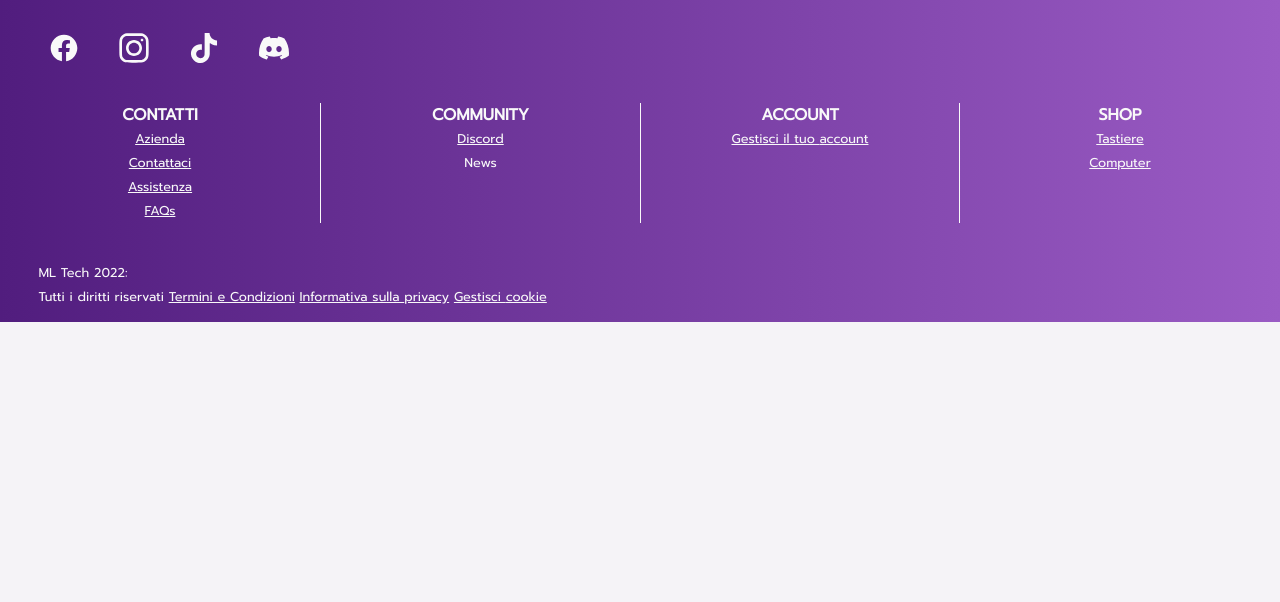
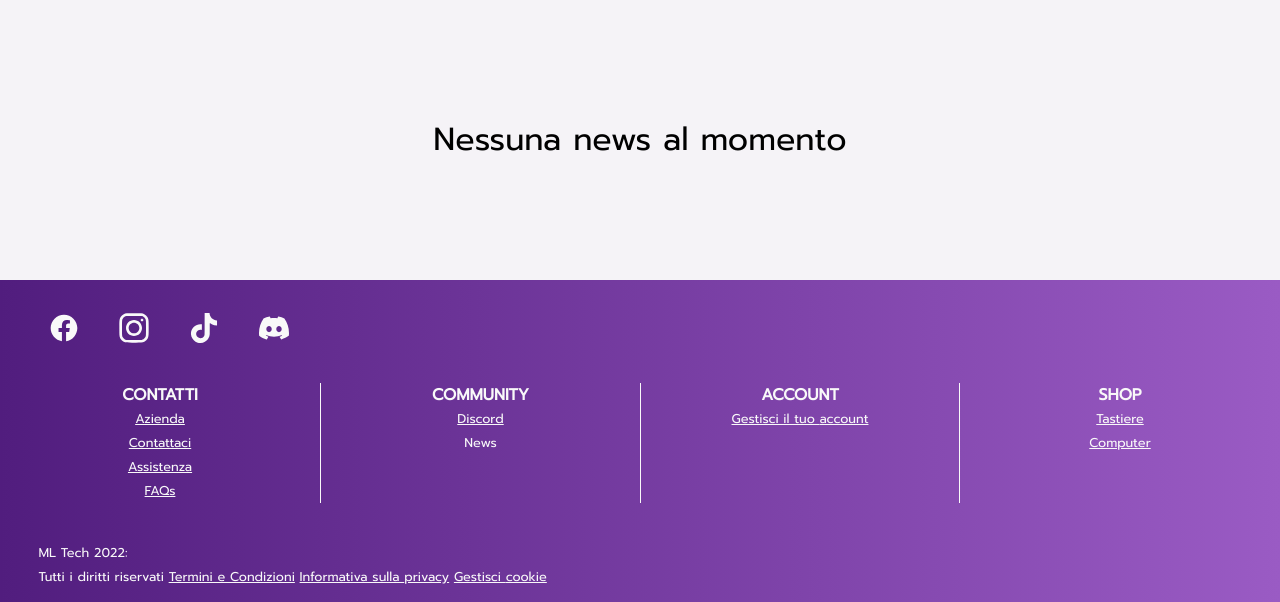
Before and after one commit to orlifera/TecWeb, a PHP site: page /src/pages/news.html in a window 1280 px wide. Shown: the part 229-831 px from the top of the page. Before the commit the page ends 551 px from the top, so only its background shows below. Run offline with PHP 8.4, Linux system fonts and the light colour scheme.

Commit message:
commenti

```diff
--- a/src/css/mini.css
+++ b/src/css/mini.css
@@ -1,3 +1,4 @@
+/* media query per telefono con schermo inferiore a 420px */
 @media (max-width: 420px) {
     #main-header #logo {
         font-size: 3em;
@@ -131,6 +132,7 @@
     }
 }
 
+/* media query per telefono con schermo inferiore a 376px */
 @media (max-width: 376px) {
 
     #mobile ul li {
@@ -188,6 +190,7 @@
     }
 }
 
+/* media query per telefono con schermo inferiore a 300px */
 @media (max-width: 300px) {
     #mobile ul li {
         padding: 0 0.5em;
@@ -242,10 +245,7 @@
     --moon-display: block;
 }
 
-.spacer {
-    height: 100dvh;
-}
-
+/* nascondo footer computer */
 footer {
     display: none;
 }
@@ -260,14 +260,17 @@ footer {
     filter: invert(1);
 }
 
+/* nascondo bredcrumb */
 #breadcrumb {
     display: none;
 }
 
+/* nascondo menu */
 nav#menu {
     display: none;
 }
 
+/* navbar mobile */
 #mobile {
     display: block;
     width: 100%;
@@ -287,6 +290,8 @@ nav#menu {
     display: inline-block;
     padding: 0 1.5em;
 }
+
+/* Index */
 
 div#presentation {
     height: 85dvh;
@@ -314,13 +319,6 @@ div#presentation {
     font-size: 1em;
 }
 
-/* div#examples blockquote.tiktok-embed {
-    display: block;
-    width: 3em;
-    padding: 0 1em;
-    margin: unset;
-} */
-
 #last {
     padding: 4em 0;
     gap: 2em;
@@ -330,6 +328,7 @@ div#presentation {
     width: 70%;
 }
 
+/* footer mobile */
 #mobile-footer {
     display: block;
     margin-bottom: 4.1em;
@@ -359,6 +358,8 @@ div#presentation {
     width: 70%;
 }
 
+/* Contatti */
+
 #contact-info {
     padding-top: 2em;
 }
@@ -385,6 +386,7 @@ div#presentation {
     font-size: 1.8em;
 }
 
+/* dropup */
 #mobile {
     z-index: 999;
 }
@@ -461,11 +463,13 @@ div#presentation {
     color: var(--text-100);
 }
 
+/* oscura il background */
 .obscured {
     filter: blur(5px);
     position: fixed;
 }
 
+/* theme switcher per mobile */
 #mob-theme-switcher {
     background-color: var(--bg-100);
     border-radius: 50%;
@@ -502,6 +506,8 @@ div#presentation {
     fill: var(--icon-moon);
     display: var(--moon-display);
 }
+
+/* Login Signup Checkout */
 
 main#login-main {
     height: unset;
@@ -571,6 +577,7 @@ main#login-main {
     margin: unset;
 }
 
+/* Product e Catalog */
 .product-display {
     flex-direction: column;
 }
@@ -604,6 +611,8 @@ main#login-main {
 #product .container {
     margin-bottom: 3em;
 }
+
+/* Profile */
 
 .info-container {
     flex-direction: column;
@@ -640,6 +649,7 @@ main#login-main {
     fill: var(--text-100);
 }
 
+/* car e payments */
 .card {
     display: flex;
     flex-direction: column;
@@ -699,6 +709,7 @@ main#login-main {
     padding: 0.8em;
 }
 
+/* cookie popup */
 section#cookie-section {
     width: 100%;
     left: 0;
@@ -729,6 +740,8 @@ div.cookie-subcontainer {
     padding: 1em 0 4em;
 }
 
+/* Cart */
+
 main#cart-main .cart-container a {
     width: 30%;
 }
@@ -741,6 +754,7 @@ main#cart-main .cart-container a {
     width: 30%
 }
 
+/* sidenav */
 #side div#profileDiv {
     justify-content: flex-start;
 }
--- a/src/css/styles.css
+++ b/src/css/styles.css
@@ -1,4 +1,4 @@
-/*PER PAGINA 404*/
+/* Pagina 404 */
 @font-face {
     font-family: "Monoton";
     src: url(../../assets/fonts/Prompt/Monoton-Regular.ttf) format('truetype');
@@ -35,7 +35,7 @@
     transition: var(--default-transition);
 }
 
-/* Variabili indipendenti dalla modalità del sito */
+/* variabili indipendenti dalla modalità del sito */
 :root {
     --default-transition: color .3s ease-in-out, background-color .3s ease-in-out, fill .3s ease-in-out,
         border-color .3s ease-in-out, transform .3s ease-in-out, linear-gradient .3s ease-in-out;
@@ -59,7 +59,7 @@
 
 }
 
-/* Variabili per la modalità chiara*/
+/* variabili per la modalità chiara*/
 :root[data-theme="light"] {
     --primary-100: #511d7e;
     --primary-200: #9a5bc4;
@@ -89,7 +89,7 @@
     --placeholder: #989898;
 }
 
-/* Variabili per la palette scura */
+/* variabili per la palette scura */
 [data-theme="dark"] {
     --primary-100: #563763;
     --primary-200: #915ba9;
@@ -126,7 +126,7 @@ main {
     width: 100%;
 }
 
-/*Shake icona carrello quando aggiungi prodotti */
+/* shake icona carrello quando aggiungi prodotti */
 @keyframes shake {
     0% {
         transform: translateX(0);
@@ -153,12 +153,12 @@ main {
     animation: shake 0.5s ease-in-out;
 }
 
+/* header contenente il logo */
 #main-header {
     background-color: var(--bg-100);
-
-}
-
-/* Text replacement */
+}
+
+/* text replacement */
 #logo {
     text-indent: -999em;
     background-size: contain;
@@ -173,6 +173,7 @@ main {
     filter: invert(1);
 }
 
+/* navbar principale fissa allo scroll */
 #menu {
     background: linear-gradient(to top, var(--primary-100), var(--primary-200));
     justify-content: center;
@@ -182,6 +183,9 @@ main {
     justify-content: space-between;
     width: 100%;
     color: var(--text-300);
+    position: sticky;
+    top: 0;
+    z-index: 999;
 }
 
 a {
@@ -191,12 +195,6 @@ a {
 
 abbr {
     text-decoration: none;
-}
-
-#menu {
-    position: sticky;
-    top: 0;
-    z-index: 999;
 }
 
 #menu a {
@@ -207,10 +205,6 @@ abbr {
 nav#menu .switch {
     padding-right: 2em;
     padding-left: 1em;
-}
-
-nav#menu a {
-    text-decoration: none;
 }
 
 #left li {
@@ -259,7 +253,7 @@ nav#menu a {
     margin: 1em 0;
 }
 
-/*DROPDOWN*/
+/* Classi importanti per funzioni js */
 .hidden {
     display: none !important;
     /*Usato important di modo che quando viene aggiunta classe show o hidden da js, non venga sovrascritta da classi con maggior specificità*/
@@ -268,6 +262,8 @@ nav#menu a {
 .show {
     display: block !important;
 }
+
+/* Dropdown */
 
 #menu ul.dropdown-list li {
     width: 7em;
@@ -314,7 +310,6 @@ ul.dropdown-list a {
 
 ul li:hover ul.dropdown-list {
     display: block !important;
-    /*DA RIVEDERE*/
 }
 
 nav svg:not(.signup, #sun, #moon) {
@@ -325,6 +320,7 @@ nav svg:not(.signup, #sun, #moon) {
     transform: scaleX(-1);
 }
 
+/* breadcrumb */
 #breadcrumb {
     display: block;
     padding: 0.5em;
@@ -343,10 +339,6 @@ nav svg:not(.signup, #sun, #moon) {
     display: inline;
     vertical-align: middle;
     margin-right: 8px;
-}
-
-.float {
-    padding-top: 6em;
 }
 
 .signup path{
@@ -356,8 +348,9 @@ nav svg:not(.signup, #sun, #moon) {
     stroke-linejoin: round;
 }
 
-/* index */
-
+/* Index */
+
+/* presentation */
 #presentation {
     width: 100%;
     background: linear-gradient(-45deg, var(--accent-100), var(--accent-200));
@@ -392,6 +385,7 @@ nav svg:not(.signup, #sun, #moon) {
     font-size: 2em;
 }
 
+/* informazioni */
 #info {
     width: 100%;
     margin: 2em 0 5em;
@@ -411,6 +405,7 @@ nav svg:not(.signup, #sun, #moon) {
     color: var(--text-100)
 }
 
+/* reviews in index */
 #ref-rew {
     font-size: 1em;
     color: var(--primary-200);
@@ -444,6 +439,7 @@ nav svg:not(.signup, #sun, #moon) {
     box-shadow: 0 1em 2em -0.9em rgba(0, 0, 0, 0.7);
 }
 
+/* video examples */
 #examples {
     width: 100%;
     margin-bottom: 5em;
@@ -465,10 +461,10 @@ nav svg:not(.signup, #sun, #moon) {
     padding: 1em 0;
 }
 
+/* about us */
 #about {
     width: 100%;
     padding: 4em 0 10em 0;
-    /* background: linear-gradient(-45deg, var(--accent-100), var(--accent-200)); */
     background-color: var(--accent-100);
     color: var(--text-100);
 }
@@ -486,6 +482,7 @@ nav svg:not(.signup, #sun, #moon) {
     line-height: 2em;
 }
 
+/* newsletter */
 #last {
     display: flex;
     justify-content: center;
@@ -497,7 +494,6 @@ nav svg:not(.signup, #sun, #moon) {
     border-bottom: 1px solid var(--text-300);
 }
 
-
 #last div {
     width: 30%;
     text-align: left;
@@ -523,8 +519,6 @@ nav svg:not(.signup, #sun, #moon) {
     padding: 2px;
 }
 
-/* NON MI PIACE QUESTO FLEX PERCHE' DOVREBBE FARSI SENZA MA NON SO PERCHE' NON MI VA
-   NE USANDO DISPLAY INLINE NE ALTRI METODI - VA RIVISTO PERCHE' LEI NON VUOLE FLEX A CASO */
 #newsletter #label-form-terms {
     display: flex;
     align-items: center;
@@ -538,6 +532,7 @@ nav svg:not(.signup, #sun, #moon) {
     width: 20%;
 }
 
+/* footer */
 footer {
     background: linear-gradient(to right, var(--primary-100), var(--primary-200));
 }
@@ -559,7 +554,7 @@ footer {
     fill: var(--text-300);
 }
 
-/* Flexbox per il footer */
+/* flexbox per il footer */
 footer dl#footdef {
     display: flex;
     justify-content: space-evenly;
@@ -614,6 +609,14 @@ footer li,
 footer dd,
 footer dt {
     color: var(--text-300);
+}
+
+/* News */
+
+.spacer p {
+    font-size: 2em;
+    text-align: center;
+    padding:4em;
 }
 
 /* Review */
@@ -696,7 +699,6 @@ p.heading {
     justify-content: left;
 }
 
-
 .intdef .dl-title {
     font-size: 1.3em;
     font-weight: bold;
@@ -715,7 +717,7 @@ p.heading {
     font-size: .5em;
 }
 
-/*CONTACTS*/
+/* Contatti */
 
 #contact-info .info-col {
     background-color: var(--accent-100);
@@ -788,7 +790,6 @@ p.heading {
 }
 
 /*contact form*/
-
 .info-title {
     font-size: 2em;
     padding-top: 1em;
@@ -955,7 +956,7 @@ fieldset#termini {
     background-color: var(--accent-100);
 }
 
-/*Theme Switcher*/
+/* theme switcher */
 #theme-switcher {
     background-color: var(--bg-100);
     border-radius: 50px;
@@ -994,8 +995,7 @@ fieldset#termini {
     fill: var(--icon-moon);
 }
 
-/*COOKIE POPUP*/
-
+/* cookies pop-up */
 .cookie-container {
     width: 100%;
 }
@@ -1053,8 +1053,7 @@ fieldset#termini {
     cursor: pointer;
 }
 
-
-/*LOGIN*/
+/* Login Signup Checkout */
 
 main#login-main {
     display: flex;
@@ -1348,7 +1347,8 @@ input.previous:focus {
     font-weight: 500;
 }
 
-/*PRODUCT PAGE*/
+/* Profuct Page*/
+
 .product-display {
     display: flex;
     flex-wrap: wrap;
@@ -1427,6 +1427,7 @@ input.previous:focus {
     margin-right: .5em;
 }
 
+/* input vari */
 .qty-container,
 .qty-dt {
     display: inline-block;
@@ -1471,7 +1472,7 @@ input.previous:focus {
     color: var(--text-100);
 }
 
-/*CATALOG*/
+/* Catalog */
 
 #product-list {
     display: grid;
@@ -1507,9 +1508,7 @@ input.previous:focus {
     color: #000;
 }
 
-/*****
-PROFILE
-*****/
+/* Profile ProductAdmin  Payments*/
 
 #profileDiv {
     height: calc(100dvh - 15em);
@@ -1522,7 +1521,6 @@ nav.sidenav {
     width: 30%;
     background: linear-gradient(to bottom, var(--primary-100) 30%, var(--primary-200));
     position: sticky;
-    /* max-height: 100svh; */
     top: 0;
 }
 
@@ -1549,15 +1547,10 @@ nav.sidenav {
 }
 
 .sidenav li.active {
-    /* view-transition-name: activeNavTab; */
     background-color: var(--bg-100);
     border-left: 10px solid var(--primary-200);
     position: relative;
 }
-
-/* ::view-transition-group(activeNavTab) {
-    animation-duration: 1.5s;
-} */
 
 .nav-list li.active a {
     color: var(--active-link);
@@ -1590,7 +1583,6 @@ nav.sidenav {
     width: 100%;
 }
 
-
 fieldset.fieldProfile {
     height: 100%;
     border: unset;
@@ -1619,7 +1611,6 @@ input.dataHolder {
 .fieldProfile .card-container input:hover {
     cursor: not-allowed;
 }
-
 
 #genderSelector {
     width: 30%;
@@ -1695,6 +1686,7 @@ input.dataHolder {
     text-align: center;
 }
 
+/* card per pagamento */
 .card {
     display: flex;
     flex-direction: column;
@@ -1801,7 +1793,7 @@ input.card-number {
     margin: 2em auto;
 }
 
-/* payments e animation */
+/* Payments e animation */
 
 .center {
     margin: 0 auto;
@@ -1968,9 +1960,6 @@ input.card-number {
 
 .checkmark-check {
     stroke: var(--bg);
-    /* stroke-dasharray: 100px;
-    stroke-dashoffset: 100px;
-    transform-origin: 50% 50%; */
 }
 
 #processing.uncomplete .gear-wrapper-1 {
@@ -2029,10 +2018,6 @@ input.card-number {
 #processing.complete .checkmark.checkmark-success .checkmark-circle {
     stroke: var(--success);
 }
-
-/* #processing.complete .checkmark.checkmark-error {
-    animation: fillCheckError 0.4s cubic-bezier(0.65, 0, 0.45, 1) 1s forwards, beatCheck 0.2s ease-out 1.5s forwards, echoError 1.25s ease-out 1.5s forwards;
-} */
 
 #processing.complete .checkmark.checkmark-error .checkmark-circle {
     stroke: var(--error);
@@ -2186,7 +2171,7 @@ input.card-number {
     float: left;
 }
 
-/*PAGINA 404*/
+/* Pagina 404 */
 #error404 {
     height: 100%;
     width: 100%;
@@ -2196,7 +2181,6 @@ input.card-number {
     text-align: center;
     text-shadow: 0 0 80px red, 0 0 30px FireBrick, 0 0 6px DarkRed;
     color: red;
-    /* background-color: #111111; */
 }
 
 #error404 p {
@@ -2407,7 +2391,7 @@ input.card-number {
     stroke: #ac030b;
 }
 
-/*ADMIN PAGE*/
+/* Admin Page */
 
 .fieldProfile ul li {
     display: flex;
@@ -2436,7 +2420,7 @@ input.card-number {
     background: #555;
 }
 
-/* Style the drop-down menu */
+/* stile kebab */
 .dropdown-options {
     position: relative;
     display: inline-block;
@@ -2448,7 +2432,6 @@ input.card-number {
     border: none;
     font-size: 24px;
     color: var(--text-100);
-    /* Adjust size as needed */
     cursor: pointer;
 }
 
@@ -2462,7 +2445,6 @@ input.card-number {
     z-index: 1;
 }
 
-/* Style the buttons inside the dropdown */
 .dropdown-content input[type="button"] {
     color: var(--text-100);
     padding: 12px 16px;
@@ -2484,15 +2466,12 @@ input.card-number {
     text-align: center;
 }
 
-/* Show the dropdown menu on hover */
-.dropdown:hover .dropdown-content {
-    display: block;
-}
-
-/* Add a hover effect for the buttons */
+/* effetto hover */
 .dropdown-content input[type="button"]:hover {
     background-color: #ddd;
 }
+
+/* Cart */
 
 .cart-container {
     width: 90%;
@@ -2588,6 +2567,8 @@ input.card-number {
     text-align: center;
     resize: none;
 }
+
+/* Modify Porduct e Sconto */
 
 div.mod-prod {
     background-color: var(--bg-100);
@@ -2658,6 +2639,7 @@ div.mod-prod {
     color: var(--text-100);
 }
 
+/* altre regole per profile */
 .confirmDati {
     border: 1px solid;
     margin: 10px 0px;
@@ -2669,6 +2651,7 @@ div.mod-prod {
     text-align: center;
 }
 
+/* tabelle per Admin */
 .fieldProfile #tb1,
 .fieldProfile #tb2 {
     border: 1px solid var(--text-100);
@@ -2704,7 +2687,8 @@ table td {
     display: none;
 }
 
-/*500*/
+/* Pagina 500 */
+
 #spaghetti.title {
     position: relative;
     top: 4em;
--- a/src/pages/news.html
+++ b/src/pages/news.html
@@ -268,7 +268,9 @@
         </nav>
 
         <main>
-            <div class="spacer"></div>
+            <div class="spacer">
+                <p>Nessuna <span lang="en">news</span> al momento</p>
+            </div>
         </main>
         <footer>
             <!-- Icone per account social dell'azienda -->
```
